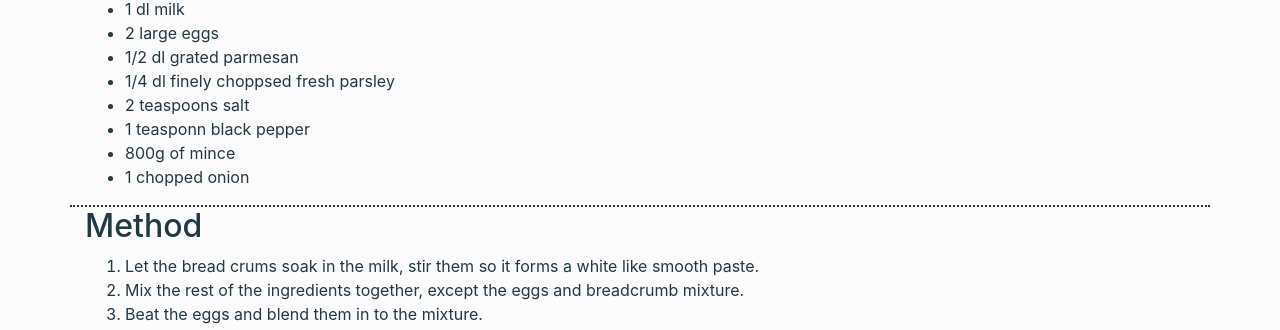
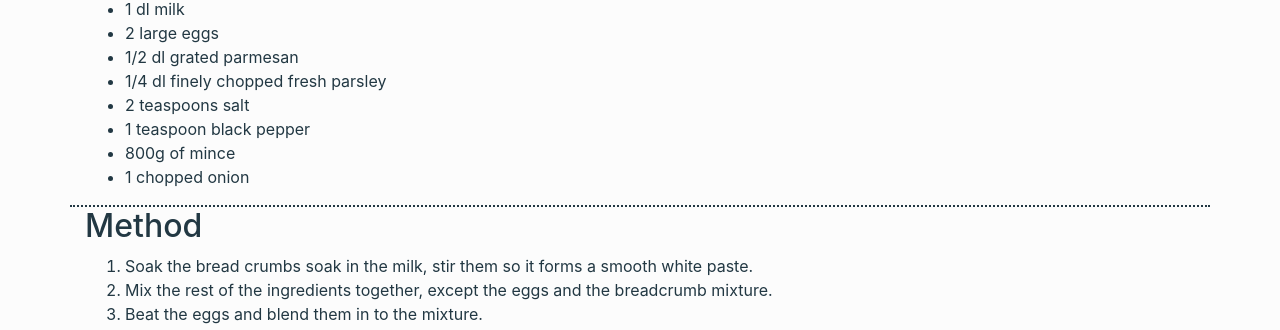
Before and after one commit to AppleLock/foodWorld, a plain HTML site: page recipes/meatballs.html in a window 1280 px wide. Shown: the part 501-831 px from the top of the page. Drawn offline with Linux system fonts and the light colour scheme.

```diff
--- a/recipes/meatballs.html
+++ b/recipes/meatballs.html
@@ -36,9 +36,9 @@
                     <li>1 dl milk</li>
                     <li>2 large eggs</li>
                     <li>1/2 dl grated parmesan</li>
-                    <li>1/4 dl finely choppsed fresh parsley</li>
+                    <li>1/4 dl finely chopped fresh parsley</li>
                     <li>2 teaspoons salt</li>
-                    <li>1 teasponn black pepper</li>
+                    <li>1 teaspoon black pepper</li>
                     <li>800g of mince</li>
                     <li>1 chopped onion</li>
                 </ul>
@@ -52,9 +52,9 @@
             <h2>Method</h2>
 
             <ol>
-                <li>Let the bread crums soak in the milk, stir them so it forms a white like smooth paste.</li>
+                <li>Soak the bread crumbs soak in the milk, stir them so it forms a smooth white paste.</li>
 
-                <li>Mix the rest of the ingredients together, except the eggs and breadcrumb mixture.</li>
+                <li>Mix the rest of the ingredients together, except the eggs and the breadcrumb mixture.</li>
 
                 <li>Beat the eggs and blend them in to the mixture.</li>
 
```
